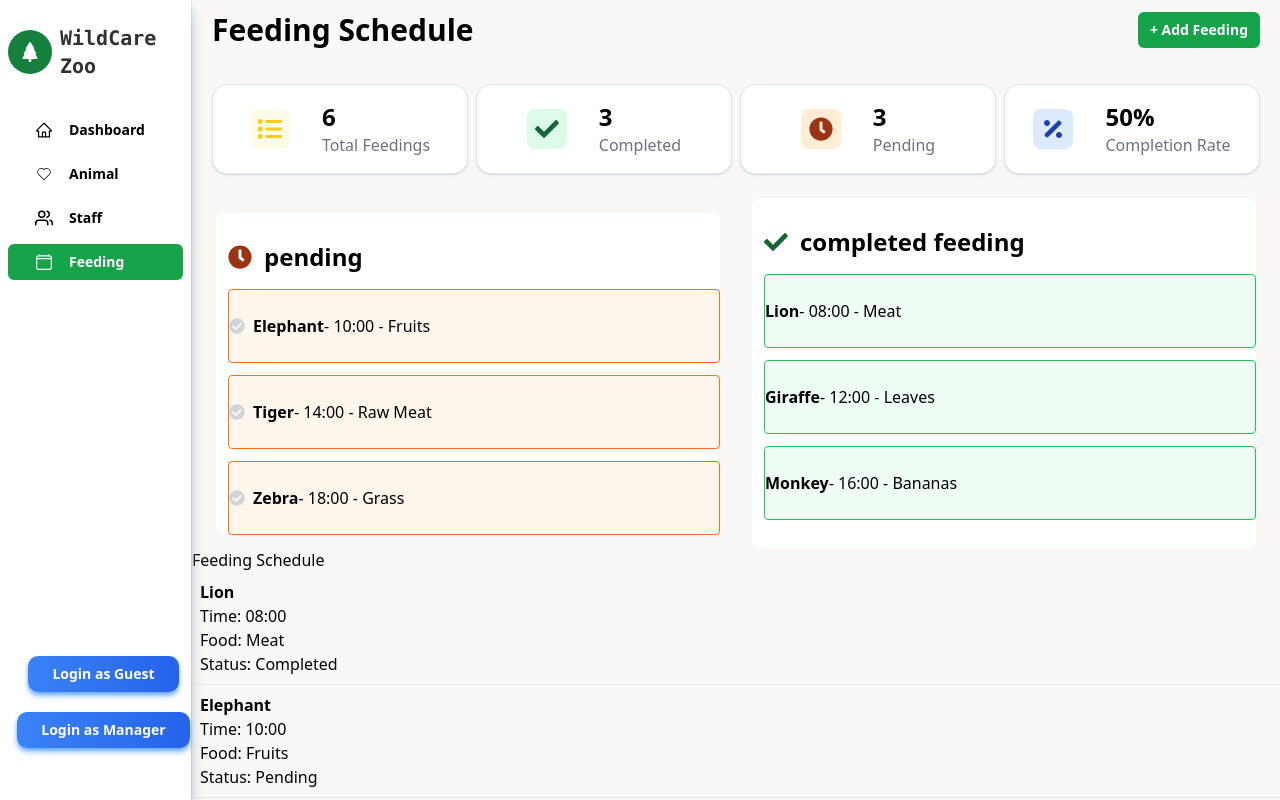
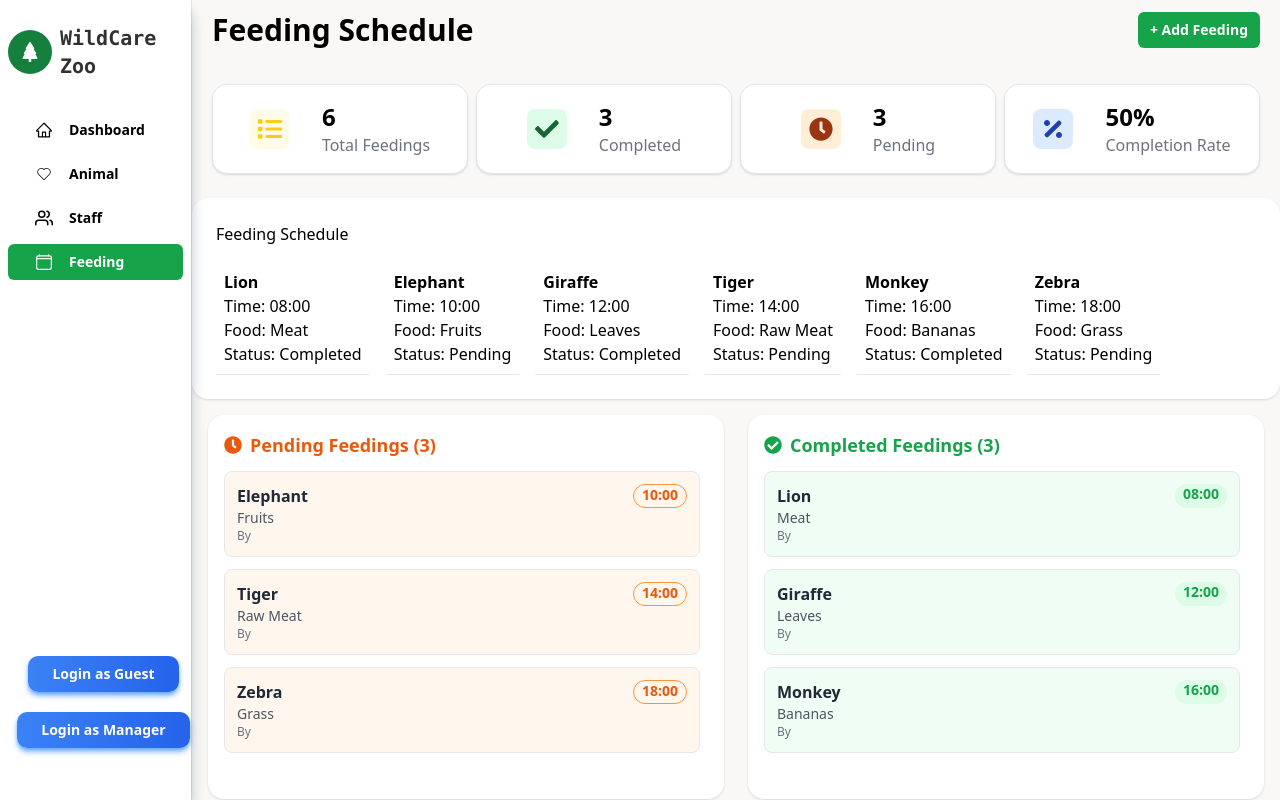
Before and after one commit to Prajjwal98Dubey/Zoo-Management-System, a React (Vite) app in the folder client/: page /feeding in a window 1280 px wide. Built offline with nearby package versions, Linux system fonts and the light colour scheme.

Commit message:
updated the feeding list ui

```diff
--- a/client/src/components/animals/Card.jsx
+++ b/client/src/components/animals/Card.jsx
@@ -17,25 +17,67 @@ const healthColors = {
   critical: "from-red-400 to-red-500",
 };
 
-const categoryEmojis = {
-  mammal: "🦁",
-  bird: "🦅",
-  reptile: "🐢",
-  amphibian: "🐸",
-  fish: "🐠",
+const speciesEmojiMap = {
+  "Lion": "🦁",
+  "Elephant": "🐘",
+  "Tiger": "🐅",
+  "Capuchin Monkey": "🐒",
+  "Giant Tortoise": "🐢",
+  "Macaw": "🦜",
+  "Brown Bear": "🐻",
+  "Cheetah": "🐆",
+  "Penguin": "🐧",
+  "Dolphin": "🐬",
+  "Lioness": "🦁",
+  "Rhinoceros": "🦏",
+  "Python": "🐍",
+  "Giraffe": "🦒",
+  "Wolf": "🐺"
 };
 
 const Card = ({ details }) => {
   const [showModal, setShowModal] = useState(false);
+
+  // Get the appropriate emoji for the animal with case-insensitive lookup
+ // Get the appropriate emoji for the animal with partial word matching
+const getAnimalEmoji = () => {
+  if (!details.species) return null;
+
+  const speciesLower = details.species.toLowerCase().trim();
+
+  // First try exact match
+  const exactMatch = Object.keys(speciesEmojiMap).find(key =>
+    key.toLowerCase() === speciesLower
+  );
+  if (exactMatch) return speciesEmojiMap[exactMatch];
+
+  // Then try partial word matching
+  const partialMatch = Object.keys(speciesEmojiMap).find(mapKey => {
+    const mapWords = mapKey.toLowerCase().split(' ');
+    const speciesWords = speciesLower.split(' ');
+
+    // Check if any word from the map key exists in the species name
+    return mapWords.some(mapWord =>
+      speciesWords.some(speciesWord =>
+        speciesWord.includes(mapWord) || mapWord.includes(speciesWord)
+      )
+    );
+  });
+
+  return partialMatch ? speciesEmojiMap[partialMatch] : null;
+};
+
+const animalEmoji = getAnimalEmoji();
+
   return (
     <div className="shadow-sm w-full h-full px-3 py-2 shadow-gray-300 border border-gray-200 text-sm bg-white rounded-[15px]">
       <div className="flex justify-between pt-3">
         <div className="flex px-2">
-          <div className="rounded-fullflex justify-center items-center text-2xl">
-            {categoryEmojis[details.category.toLowerCase()]
-              ? categoryEmojis[details.category.toLowerCase()]
-              : "🫏"}
-          </div>
+          {animalEmoji && (
+            <div className="w-10 h-10 flex justify-center items-center text-2xl">
+              {animalEmoji}
+            </div>
+          )}
           <div className="flex justify-center items-center px-1 text-lg">
             {details.animal_name}
           </div>
@@ -116,4 +158,4 @@ const Card = ({ details }) => {
   );
 };
 
-export default Card;
+export default Card;1
--- a/client/src/components/feeding/Feedinglist.jsx
+++ b/client/src/components/feeding/Feedinglist.jsx
@@ -1,6 +1,5 @@
 import React, { useState } from 'react';
-import { FaCheckCircle } from 'react-icons/fa';
-import { FaCheck, FaClock } from 'react-icons/fa';
+import { FaCheckCircle, FaClock } from 'react-icons/fa';
 
 const Feedinglist = ({ data }) => {
   const [feedingList, setFeedingList] = useState(data);
@@ -18,46 +17,57 @@ const Feedinglist = ({ data }) => {
     );
   }
 
-
   return (
-    <div className="px-6 flex flex-row justify-center items-center gap-x-8">
-      {/* pending */}
-  <div className='basis-1/2 w-1/2 h-[20rem] bg-white shadow-gray-300 rounded-lg py-7'>
-
-        <div className='flex flex-row gap-3 items-center pl-3'>
-          <FaClock className="text-2xl text-orange-800 " />
-          <h2 className='font-bold text-2xl '>pending</h2>
+    <div className="flex gap-6 p-4">
+      {/* Pending Feedings */}
+      <div className="flex-1 bg-white shadow rounded-2xl p-4 h-96">
+        <h2 className="flex items-center text-lg font-semibold text-orange-600 mb-3">
+          <FaClock className="mr-2" />
+          Pending Feedings ({pendingFeedings.length})
+        </h2>
+        <div className="h-[calc(100%-2.5rem)] overflow-y-auto space-y-3 pr-2">
+          {pendingFeedings.map((item, idx) => (
+            <div
+              key={idx}
+              onClick={() => handleadd(item.animalName)}
+              className="cursor-pointer border rounded-lg p-3 bg-orange-50 hover:bg-orange-100 transition"
+            >
+              <div className="flex justify-between font-semibold text-gray-800">
+                {item.animalName}
+                <span className="text-orange-600 border border-orange-400 rounded-full px-2 text-sm">
+                  {item.feedingTime}
+                </span>
+              </div>
+              <div className="text-gray-600 text-sm">{item.food}</div>
+              <div className="text-gray-500 text-xs">By {item.caretaker}</div>
+            </div>
+          ))}
         </div>
-        <ul className="mt-4 pl-3 flex flex-col gap-3">
-          {pendingFeedings.map((item, idx) => (
-            <li
-              key={idx}
-              className="py-6  bg-orange-50  border border-orange-500 cursor-pointer hover:bg-orange-100 rounded flex items-center"
-              onClick={() => handleadd(item.animalName)}
-            >
-              <FaCheckCircle className="text-gray-300 mr-2 transition-colors duration-200" />
-              <span className="font-semibold">{item.animalName}</span> - {item.feedingTime} - {item.food}
-            </li>
-          ))}
-        </ul>
       </div>
 
-      {/* done */}
-      <div className='basis-1/2 w-1/2 h-fit bg-white shadow-gray-300 rounded-lg py-7'>
-        <div className='flex flex-row gap-3 items-center pl-3'>
-          <FaCheck className="text-2xl text-green-800  rounded-lg" />
-          <h2 className='font-bold text-2xl  '>completed feeding</h2>
+      {/* Completed Feedings */}
+      <div className="flex-1 bg-white shadow rounded-2xl p-4 h-96">
+        <h2 className="flex items-center text-lg font-semibold text-green-600 mb-3">
+          <FaCheckCircle className="mr-2" />
+          Completed Feedings ({completedFeedings.length})
+        </h2>
+        <div className="h-[calc(100%-2.5rem)] overflow-y-auto space-y-3 pr-2">
+          {completedFeedings.map((item, idx) => (
+            <div
+              key={idx}
+              className="border rounded-lg p-3 bg-green-50"
+            >
+              <div className="flex justify-between font-semibold text-gray-800">
+                {item.animalName}
+                <span className="text-green-600 bg-green-100 rounded-full px-2 text-sm">
+                  {item.feedingTime}
+                </span>
+              </div>
+              <div className="text-gray-600 text-sm">{item.food}</div>
+              <div className="text-gray-500 text-xs">By {item.caretaker}</div>
+            </div>
+          ))}
         </div>
-        <ul className="mt-4 pl-3 flex flex-col gap-3">
-          {completedFeedings.map((item, idx) => (
-            <li
-              key={idx}
-              className="py-6 bg-green-50 border border-green-500 hover:bg-green-100 rounded flex items-center"
-            >
-              <span className="font-semibold">{item.animalName}</span> - {item.feedingTime} - {item.food}
-            </li>
-          ))}
-        </ul>
       </div>
     </div>
   );
--- a/client/src/components/feeding/Schedule.jsx
+++ b/client/src/components/feeding/Schedule.jsx
@@ -2,9 +2,9 @@
 
 const Schedule = ({ data }) => {
   return (
-    <div className="feeding-schedule">
+    <div className="bg-white shadow rounded-2xl p-6 ">
       <h2>Feeding Schedule</h2>
-      <div className="schedule-list">
+      <div className="schedule-list flex flex-row gap-4 overflow-x-auto mt-4">
         {data.map((schedule, index) => (
           <div key={index} className="schedule-item p-2 border-b">
             <p><strong>{schedule.animalName}</strong></p>
--- a/client/src/pages/Feeding.jsx
+++ b/client/src/pages/Feeding.jsx
@@ -20,8 +20,9 @@ const Feeding = () => {
           {isAddFeeding && createPortal(<AddFeedingModal onClose={()=>{setIsAddFeeding(false)}} />, document.body)}
      </div>
       <Metafeeding data={feedingData} />
+       <Schedule data={feedingData} />
       <Feedinglist data={feedingData} />
-      <Schedule data={feedingData} />
+
     </div>
   );
 };
```
